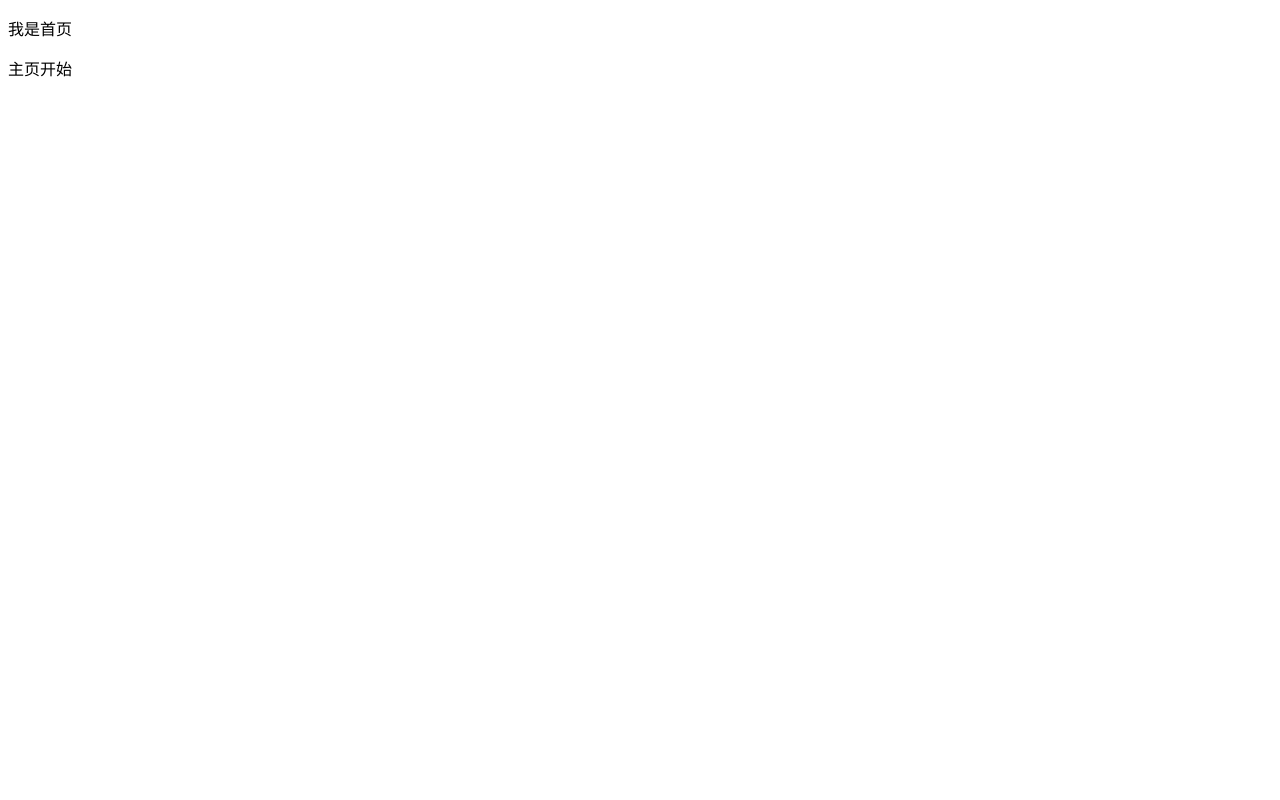
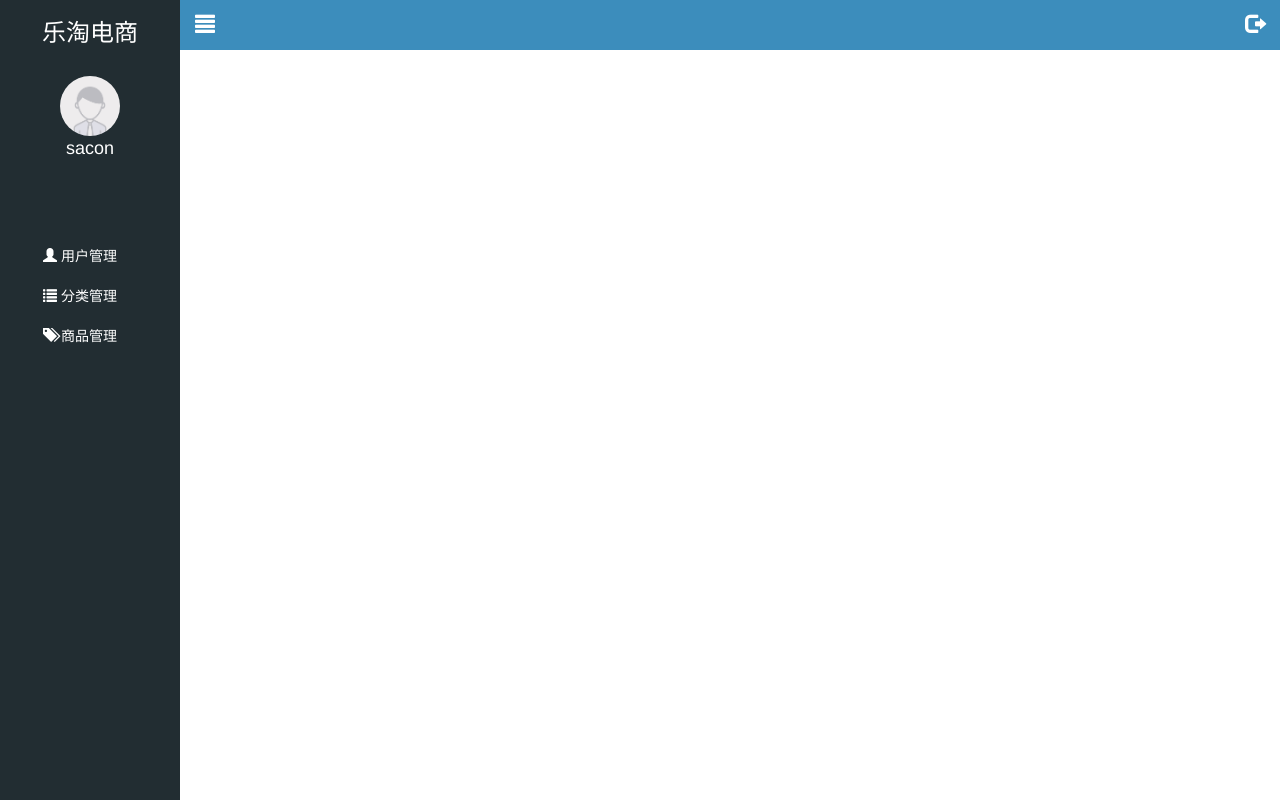
Before and after one commit to superye970915/letao32, a plain HTML site: page index.html in a window 1280 px wide. Drawn offline with Linux system fonts and the light colour scheme.

```diff
--- /dev/null
+++ b/css/common.css
@@ -0,0 +1,87 @@
+ul,li{
+    padding: 0;
+    margin: 0;
+    list-style: none;
+}
+a:link,
+a:visited,
+a:hover,
+a:active{
+    text-decoration: none;
+}
+.lt_aside{
+    width:180px;
+    height: 100%;
+    background-color: #222D32;
+    position:fixed;
+    top:0;
+    left: 0;
+    color: #fff;
+    z-index: 999;
+}
+.lt_aside a{
+    color: #fff;
+    display: block;
+}
+.lt_brand h1{
+    font-size: 24px;
+    text-align: center;
+}
+.lt_user img{
+    display: block;
+    width: 60px;
+    height: 60px;
+    border-radius: 50%;
+    margin: 0 auto;
+}
+.lt_user p{
+    font-size: 18px;
+}
+.lt_user {
+    text-align: center;
+    height: 180px;
+    padding-top: 20px;
+}
+.lt_list a{
+    height: 40px;
+    line-height: 40px;
+    padding-left: 40px;
+    border-left: 3px solid transparent;
+}
+.lt_list .child a{
+    text-indent: 1em;
+}
+.lt_list a.now{
+    background-color: #1D1F21;
+    border-left: 3px solid #006699;
+}
+.lt_list a span{
+    margin-left: 4px;
+}
+
+
+
+/* dingnbu */
+.lt_left{
+    padding-left: 180px;
+    /* background-color: red; */
+    /* height: 1000px; */
+}
+.topbar{
+width: 100%;
+height: 50px;
+background-color: #3C8DBC;
+position: fixed;
+top: 0;
+left: 0;
+padding-left: 180px;
+}
+.topbar a{
+    display: block;
+    width: 50px;
+    height: 50px;
+    text-align: center;
+    line-height: 50px;
+    font-size: 20px;
+    color: white;
+}
--- a/index.html
+++ b/index.html
@@ -5,12 +5,52 @@
     <meta charset="UTF-8">
     <meta name="viewport" content="width=device-width, initial-scale=1.0">
     <meta http-equiv="X-UA-Compatible" content="ie=edge">
+    <link rel="stylesheet" href="lib/bootstrap/css/bootstrap.min.css">
+    <link rel="stylesheet" href="css/common.css">
     <title>乐淘首页</title>
 </head>
 
 <body>
-    <p>我是首页</p>
-    <p>主页开始</p>
+    <!-- 公共部分开始 -->
+    <div class="lt_aside">
+        <div class="lt_brand">
+            <h1>乐淘电商</h1>
+        </div>
+        <div class="lt_user">
+            <img src="./images/default.png" alt="">
+            <p>sacon</p>
+        </div>
+        <div class="lt_list">
+            <ul>
+                <li><a href="user.html"><i class="glyphicon glyphicon-user"></i><span>用户管理</span></a></li>
+                <li>
+                    <a href="javascript:;" class="category"><i class="glyphicon glyphicon-list"></i><span>分类管理</span></a>
+                    <div class="child" style="display:none">
+                        <a href="first.html">一级分类</a>
+                        <a href="second.html">二级分类</a>
+                    </div>
+                </li>
+                <li><a href="product.html"><i class="glyphicon glyphicon-tags"></i><span>商品管理</span></a></li>
+
+            </ul>
+        </div>
+    </div>
+    <!--顶部开始 -->
+    <div class="lt_left">
+        <div class="topbar">
+            <a href="" class="pull-left"><i class="glyphicon glyphicon-align-justify"></i></a>
+            <a href="" class="pull-right"><i class="glyphicon glyphicon-log-out"></i></a>
+        </div>
+        <div class="main">
+
+        </div>
+    </div>
+    <script src="lib/jquery/jquery.min.js"></script>
+    <script src="lib/bootstrap/js/bootstrap.min.js"></script>
+    <script src="js/common.js"></script>
+    <script>
+        // $('.child').slideToggle
+    </script>
 </body>
 
 </html>
--- /dev/null
+++ b/js/common.js
@@ -0,0 +1,5 @@
+$(function () {
+    $('.lt_list ul li:nth-child(2)').click(function () {
+        $('.child').stop().slideToggle();
+    })
+});
```
Also changed, not shown: js/login.js (+37 -0 lines), first.html (added), images/default.png (added), js/isLogin.js (added), user.html (added).
